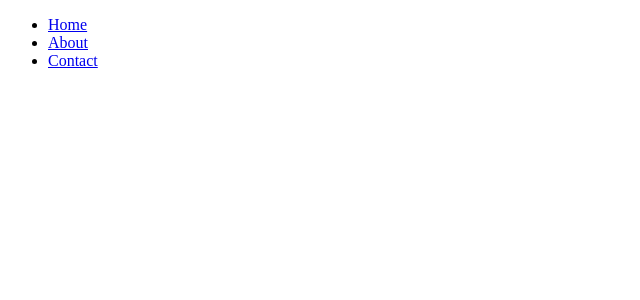
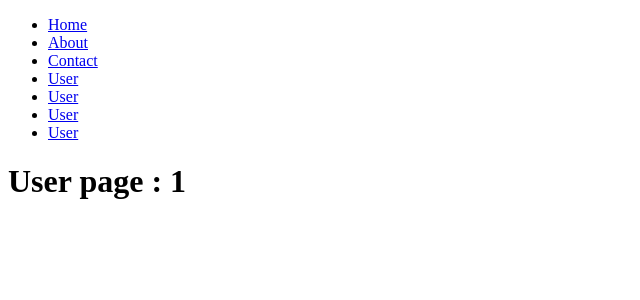
Before and after one commit to panneerselvam999/React-tutorial, a React (Create React App) app in the folder app/: page /user/1 in a window 1280 px wide. Before the commit this address had no page. Shown: the top 300 px of the page, without its empty margins (0-640 px from the left). Built offline with nearby package versions, Linux system fonts and the light colour scheme.

Commit message:
useParams hook

```diff
--- a/app/src/App.js
+++ b/app/src/App.js
@@ -3,6 +3,7 @@ import { BrowserRouter, Route, Routes, Link } from "react-router-dom";
 import Home from "./Route/Home.js"
 import About from "./Route/About.js"
 import Contact from "./Route/Contact.js"
+import User from "./Route/User.js";
 
 
 
@@ -14,11 +15,16 @@ function App() {
           <li><Link to="/">  Home</Link></li>
           <li><Link to="/about">  About</Link></li>
           <li><Link to="/contact">  Contact</Link></li>
+          <li><Link to="/user/1">  User</Link></li>
+          <li><Link to="/user/2">  User</Link></li>
+          <li><Link to="/user/3">  User</Link></li>
+          <li><Link to="/user/4">  User</Link></li>
         </ul>
         <Routes>
           <Route path="/" element={<Home />} />
           <Route path="/about" element={<About />} />
           <Route path="/contact" element={<Contact />} />
+          <Route path="/user/:id" element={<User />} />
         </Routes>
       </BrowserRouter>
     </div>
--- /dev/null
+++ b/app/src/Route/User.js
@@ -0,0 +1,13 @@
+import React from "react";
+import { useParams } from "react-router-dom";
+
+export default function User() {
+
+    const { id } = useParams();
+
+    return (
+        <>
+            <h1>User page : {id}</h1>
+        </>
+    )
+}
```
